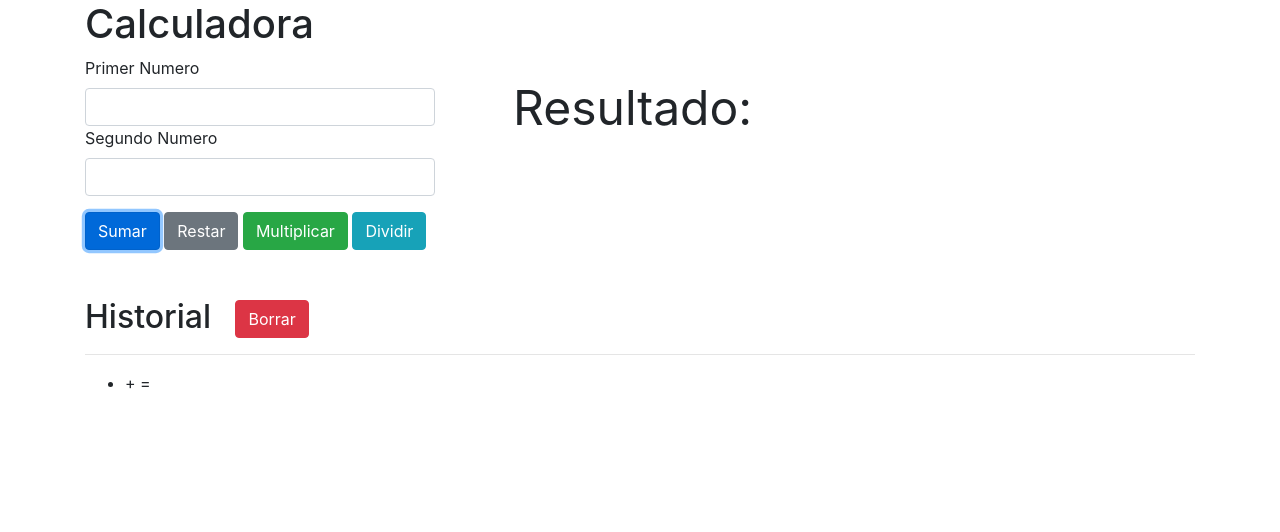
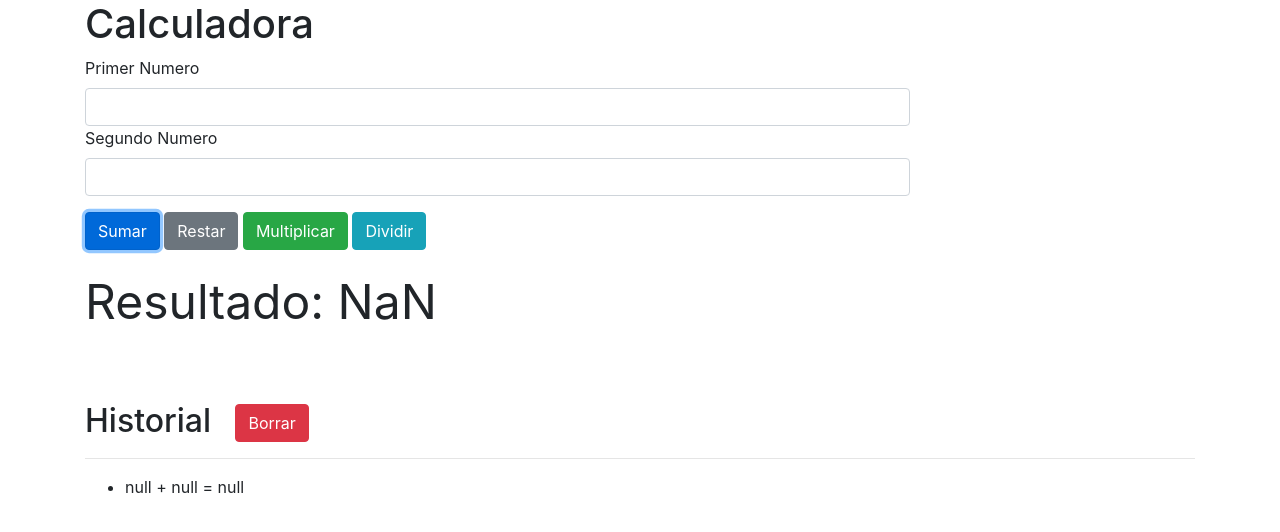
Before and after one commit to emiliorosat/DBLocalStorage, a plain HTML site: page index.html in a window 1280 px wide. Both pictures are taken after a click on the button "Sumar". Drawn offline with nearby package versions, Linux system fonts and the light colour scheme.

Commit message:
typo fixed

```diff
--- a/index.html
+++ b/index.html
@@ -11,10 +11,12 @@
     />
     <title>Usando LocalStorage</title>
   </head>
-  <body class="container">
+  <body >
+      <main class="container">
+
           <h1>Calculadora</h1>
           <div class="row">
-      <div class="form col-4">
+              <div class="form col-9">
                   <label for="primerNumero">Primer Numero</label>
                   <input
                   type="number"
@@ -29,7 +31,7 @@
                   id="segundoNumero"
                   class="form-control"
                   />
-        <div class="mt-3">
+                  <div class="mt-3 w-100">
                       <button class="btn btn-primary" id="btn-sum">Sumar</button>
                       <button class="btn btn-secondary" id="btn-subtraction">Restar</button>
                       <button class="btn btn-success" id="btn-multiply">Multiplicar</button>
@@ -38,7 +40,7 @@
                 </div>
                 <p
                 id="result"
-        class="col-6 ml-5 mt-3 overflow-hidden"
+                class="col-6 mt-3 overflow-hidden"
                 style="font-size: 3rem"
                 >
                 Resultado:
@@ -53,6 +55,7 @@
             <ul id="list"></ul>
         </div>
 
+    </main>
         <script src="js/localstorage.js"></script>
         <script src="js/app.js"></script>
     </body>
--- a/js/app.js
+++ b/js/app.js
@@ -27,8 +27,8 @@ document.getElementById("btn-clear")
 
 function Execute(operation){
     let result
-    let num1 = _input.num1.value
-    let num2 = _input.num2.value
+    let num1 = parseInt( _input.num1.value )
+    let num2 = parseInt( _input.num2.value )
     switch (operation) {
         case "+":
             result = num1 + num2
```
Also changed, not shown: js/localstorage.js (line endings or trailing spaces). Lines whose indentation alone changed are shown as unchanged.
